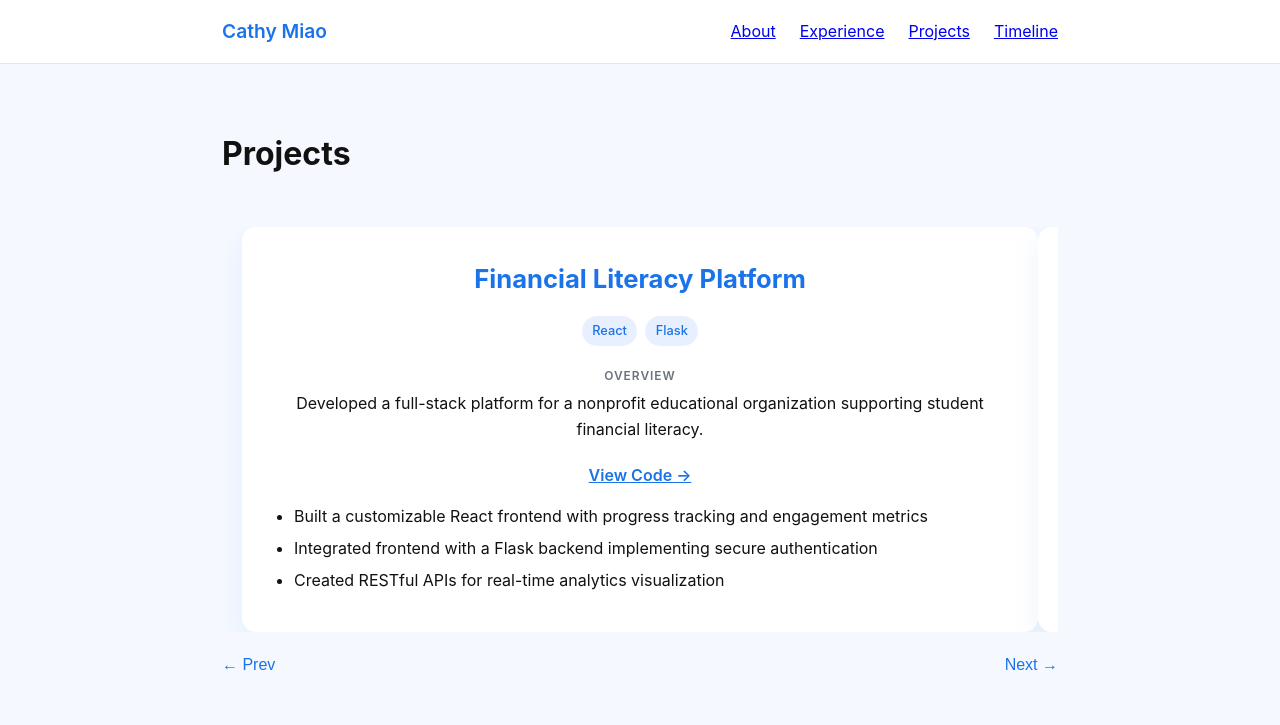
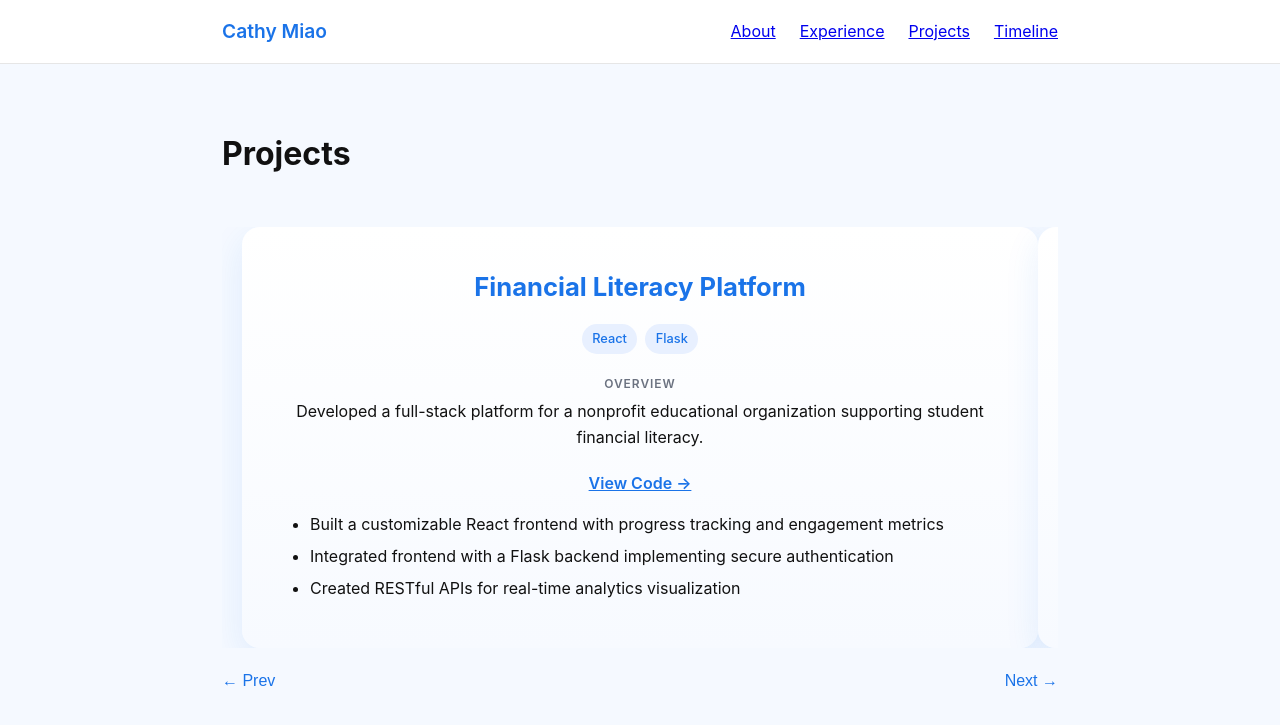
Before and after one commit to cathymiao04/digitalportfolio, a Jekyll site: the page built from projects.md, in a window 1280 px wide. Shown: the top 725 px of the page. Built offline with Jekyll 4.4.1, drawn with Linux system fonts in a browser that asks for light colours.

Commit message:
Update style.css

```diff
--- a/assets/css/style.css
+++ b/assets/css/style.css
@@ -94,10 +94,15 @@ body {
 .project-slide {
   flex: 0 0 100%;
   max-width: 100%;
-  padding: 2rem;
-  background: #ffffff;
-  border-radius: 14px;
-  box-shadow: 0 10px 30px rgba(26, 115, 232, 0.08);
+  padding: 2.5rem 3rem;
+  background: #fdfefe;
+  background: linear-gradient(
+    180deg,
+    #ffffff 0%,
+    #f7faff 100%
+  );
+  border-radius: 18px;
+  box-shadow: 0 12px 35px rgba(26, 115, 232, 0.10);
   margin: 0 auto;
 }
 
@@ -122,6 +127,17 @@ body {
   text-transform: uppercase;
   letter-spacing: 0.08em;
   margin-bottom: 0.4rem;
+}
+
+.project-contributions-label {
+  margin-top: 2rem;
+  margin-bottom: 0.75rem;
+  font-size: 0.75rem;
+  font-weight: 700;
+  letter-spacing: 0.08em;
+  text-transform: uppercase;
+  color: #6b7280;
+  text-align: left;
 }
 
 .project-links {
```
